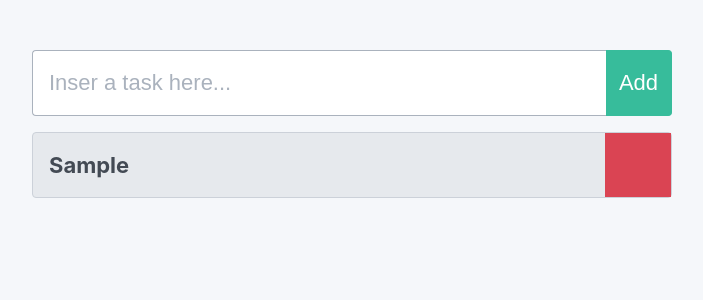
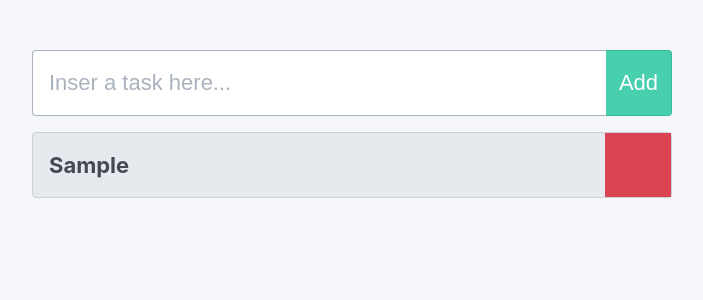
Before and after one commit to masudafsar/react-todo-list, a React (Create React App) app: page / in a window 1280 px wide. Both pictures are taken after typing "Sample" into the empty fields and a click on the button "Add". Shown: the top 300 px of the page, without its empty margins (288-991 px from the left). Built offline with nearby package versions, Linux system fonts and the light colour scheme.

Commit message:
Reformat stylesheet to use SCSS

```diff
--- a/src/App.js
+++ b/src/App.js
@@ -1,7 +1,8 @@
-import './App.css';
 import {useState} from "react";
 import Task from "./Task/Task";
 import TaskInput from "./TaskInput/TaskInput";
+
+import './App.scss';
 
 const App = () => {
     const [tasksState, setTasksState] = useState([])
--- a/src/Task/Task.css
+++ /dev/null
@@ -1,37 +0,0 @@
-.task {
-    margin-bottom: 16px;
-    background-color: #E6E9ED;
-    border: 1px solid #CCD1D9;
-    border-radius: 4px;
-    font-size: 22px;
-    font-weight: bold;
-    line-height: 32px;
-    display: flex;
-}
-
-.task .task-title {
-    margin: 16px;
-    flex: 1;
-}
-
-.task.todo .task-title {
-
-}
-
-.task.done .task-title {
-    font-style: italic;
-    text-decoration: line-through #656D78;
-    color: #AAB2BD;
-}
-
-.task .status {
-    width: 66px;
-}
-
-.task.todo .status {
-    background-color: #DA4453;
-}
-
-.task.done .status {
-    background-color: #4A89DC;
-}
--- a/src/Task/Task.js
+++ b/src/Task/Task.js
@@ -1,5 +1,5 @@
 import React from 'react';
-import './Task.css'
+import './Task.scss'
 
 const Task = ({title, done, toggleHandler}) => {
     let taskStatusClass = "task todo";
--- /dev/null
+++ b/src/Task/Task.scss
@@ -0,0 +1,41 @@
+.task {
+  margin-bottom: 16px;
+  background-color: #E6E9ED;
+  border: 1px solid #CCD1D9;
+  border-radius: 4px;
+  font-size: 22px;
+  font-weight: bold;
+  line-height: 32px;
+  display: flex;
+
+  .task-title {
+    margin: 16px;
+    flex: 1;
+  }
+
+  .status {
+    width: 66px;
+  }
+
+  &.todo {
+    .task-title {
+
+    }
+
+    .status {
+      background-color: #DA4453;
+    }
+  }
+
+  &.done {
+    .task-title {
+      font-style: italic;
+      text-decoration: line-through #656D78;
+      color: #AAB2BD;
+    }
+
+    .status {
+      background-color: #4A89DC;
+    }
+  }
+}
--- a/src/TaskInput/TaskInput.js
+++ b/src/TaskInput/TaskInput.js
@@ -1,5 +1,5 @@
 import React from 'react';
-import './TaskInput.css';
+import './TaskInput.scss';
 
 const TaskInput = ({onSubmitHandler}) => {
     let taskInput = React.createRef();
--- a/src/TaskInput/TaskInput.css
+++ b/src/TaskInput/TaskInput.scss
@@ -2,9 +2,8 @@
   margin-bottom: 16px;
   overflow: hidden;
   display: flex;
-}
 
-.task-input .input {
+  .input {
     padding: 16px;
     border: 1px solid #AAB2BD;
     border-right: 0;
@@ -13,13 +12,21 @@
     font-size: 22px;
     line-height: 32px;
     flex: 1;
+
+    &:hover {
+      outline: none;
     }
 
-.task-input .input::placeholder {
+    &:focus {
+      @extend :hover;
+    }
+
+    &::placeholder {
       color: #AAB2BD;
     }
+  }
 
-.task-input .submit {
+  .submit {
     width: 66px;
     border: 1px solid #37BC9B;
     border-left: 0;
@@ -28,16 +35,13 @@
     line-height: 32px;
     background-color: #48CFAD;
     color: #FFFFFF;
+
+    &:hover {
+      outline: none;
     }
 
-.task-input .submit:hover,
-.task-input .submit:focus {
-    background-color: #37BC9B;
+    &:focus {
+      @extend :hover;
     }
-
-.task-input .input:hover,
-.task-input .input:focus,
-.task-input .submit:hover,
-.task-input .submit:focus {
-    outline: none;
   }
+}
--- a/src/index.css
+++ /dev/null
@@ -1,15 +0,0 @@
-body {
-  margin: 0;
-  font-family: -apple-system, BlinkMacSystemFont, 'Segoe UI', 'Roboto', 'Oxygen',
-    'Ubuntu', 'Cantarell', 'Fira Sans', 'Droid Sans', 'Helvetica Neue',
-    sans-serif;
-  -webkit-font-smoothing: antialiased;
-  -moz-osx-font-smoothing: grayscale;
-  background-color: #F5F7FA;
-  color: #434A54;
-}
-
-code {
-  font-family: source-code-pro, Menlo, Monaco, Consolas, 'Courier New',
-    monospace;
-}
--- a/src/index.js
+++ b/src/index.js
@@ -1,6 +1,6 @@
 import React from 'react';
 import ReactDOM from 'react-dom';
-import './index.css';
+import './index.scss';
 import App from './App';
 import reportWebVitals from './reportWebVitals';
 
--- /dev/null
+++ b/src/index.scss
@@ -0,0 +1,12 @@
+body {
+  margin: 0;
+  font-family: -apple-system, BlinkMacSystemFont, 'Segoe UI', 'Roboto', 'Oxygen', 'Ubuntu', 'Cantarell', 'Fira Sans', 'Droid Sans', 'Helvetica Neue', sans-serif;
+  -webkit-font-smoothing: antialiased;
+  -moz-osx-font-smoothing: grayscale;
+  background-color: #F5F7FA;
+  color: #434A54;
+}
+
+code {
+  font-family: source-code-pro, Menlo, Monaco, Consolas, 'Courier New', monospace;
+}
```
Also changed, not shown: src/App.scss (renamed from src/App.css). Lines whose indentation alone changed are shown as unchanged.
